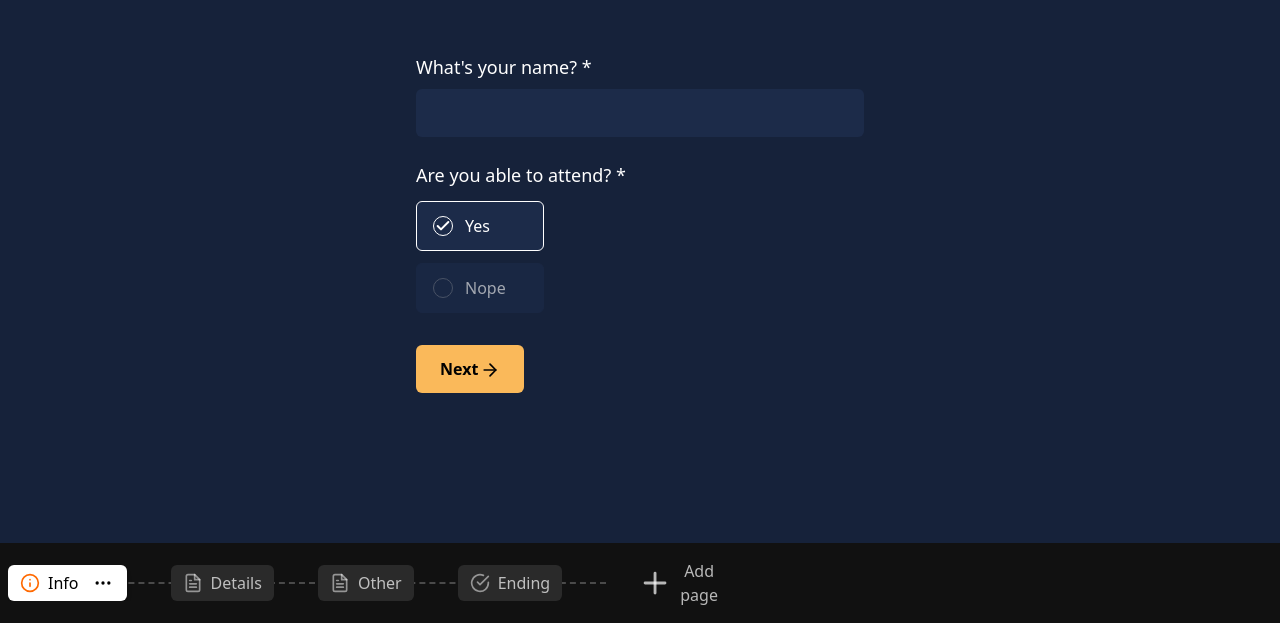
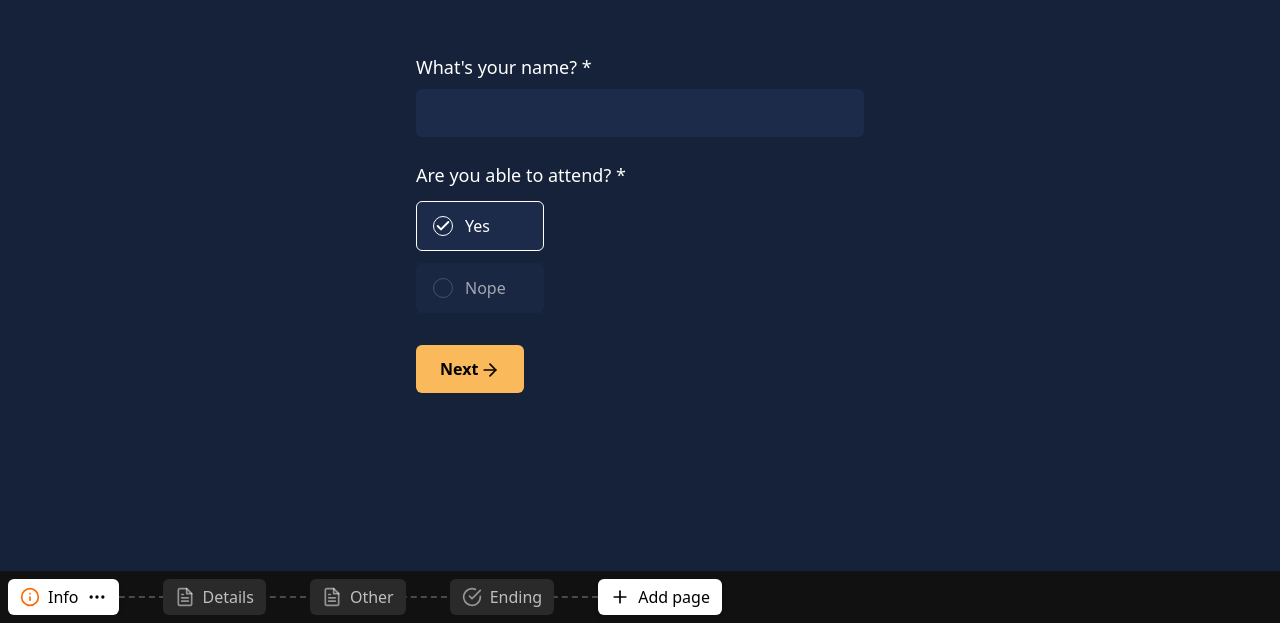
Before and after one commit to bryan-ilman-on-github/react-draggable-page-nav, a Next.js app: page / in a window 1280 px wide. Shown: the part 177-800 px from the top of the page. Built offline with nearby package versions, Linux system fonts and the light colour scheme.

Commit message:
refactor(ui): make page buttons all same the size

```diff
--- a/src/app/globals.css
+++ b/src/app/globals.css
@@ -24,23 +24,13 @@ body {
     rgb(var(--background-start-rgb));
 }
 
-/* Custom Scrollbar Styles */
+/* Styles to hide the scrollbar */
+.custom-scrollbar {
+  -ms-overflow-style: none; /* IE and Edge */
+  scrollbar-width: none; /* Firefox */
+}
 .custom-scrollbar::-webkit-scrollbar {
-  height: 6px;
-}
-
-.custom-scrollbar::-webkit-scrollbar-track {
-  background: #2a2a2a;
-  border-radius: 10px;
-}
-
-.custom-scrollbar::-webkit-scrollbar-thumb {
-  background: #555;
-  border-radius: 10px;
-}
-
-.custom-scrollbar::-webkit-scrollbar-thumb:hover {
-  background: #777;
+  display: none; /* Chrome, Safari, and Opera */
 }
 
 /* Pure CSS Dashed Line */
--- a/src/components/DraggablePageItem.tsx
+++ b/src/components/DraggablePageItem.tsx
@@ -4,6 +4,7 @@ import { Reorder, useDragControls } from "framer-motion";
 import type { Page } from "./PageNavigation";
 import { PageButton } from "./PageButton";
 import { AddPageButton } from "./AddPageButton";
+import { RefObject } from "react";
 
 interface DraggablePageItemProps {
   page: Page;
@@ -13,6 +14,7 @@ interface DraggablePageItemProps {
   onDelete: () => void;
   onRename: () => void;
   isLast: boolean;
+  constraintsRef: RefObject<HTMLElement>;
 }
 
 export function DraggablePageItem({
@@ -23,6 +25,7 @@ export function DraggablePageItem({
   onDelete,
   onRename,
   isLast,
+  constraintsRef,
 }: DraggablePageItemProps) {
   const dragControls = useDragControls();
 
@@ -31,9 +34,11 @@ export function DraggablePageItem({
       value={page}
       dragListener={false}
       dragControls={dragControls}
+      dragConstraints={constraintsRef}
+      dragElastic={0}
       className="flex items-center flex-shrink-0 z-10"
     >
-      <div className="bg-[#111111] pr-1">
+      <div className="pr-1">
         <PageButton
           page={page}
           isActive={isActive}
@@ -45,10 +50,8 @@ export function DraggablePageItem({
       </div>
 
       {isLast ? (
-        // Render a simple, non-interactive spacer for the last item
         <div className="w-10 h-8"></div>
       ) : (
-        // Render the interactive separator for all other items
         <div className="relative flex items-center justify-center w-10 h-8 group transition-all duration-300 ease-in-out hover:w-20">
           <div className="absolute opacity-0 group-hover:opacity-100 transition-opacity">
             <AddPageButton onClick={onAdd} />
--- a/src/components/PageButton.tsx
+++ b/src/components/PageButton.tsx
@@ -66,7 +66,6 @@ export function PageButton({
         }}
         // The entire button is now the drag handle
         onPointerDown={(e) => dragControls.start(e)}
-        whileTap={{ scale: isActive ? 1 : 0.95 }}
       >
         <page.icon
           className={`h-5 w-5 ${
@@ -83,7 +82,7 @@ export function PageButton({
               isMenuOpen ? setIsMenuOpen(false) : openMenu();
             }}
             aria-label="Open page settings"
-            className="ml-1 p-0.5 rounded hover:bg-black/10 cursor-pointer"
+            className="rounded hover:bg-black/10 cursor-pointer"
           >
             <MoreIcon className="h-5 w-5" />
           </button>
--- a/src/components/PageNavigation.tsx
+++ b/src/components/PageNavigation.tsx
@@ -1,6 +1,6 @@
 "use client";
 
-import { useState } from "react";
+import { useState, useRef } from "react";
 import { Reorder } from "framer-motion";
 import {
   InfoIcon,
@@ -27,6 +27,7 @@ const INITIAL_PAGES: Page[] = [
 export function PageNavigation() {
   const [pages, setPages] = useState<Page[]>(INITIAL_PAGES);
   const [activePageId, setActivePageId] = useState<string>("info");
+  const constraintsRef = useRef<HTMLOListElement>(null);
 
   const addPage = (index: number) => {
     const newPage: Page = {
@@ -69,6 +70,7 @@ export function PageNavigation() {
     <div className="w-full bg-[#111111] p-2">
       <div className="relative flex items-center">
         <Reorder.Group
+          ref={constraintsRef}
           as="ol"
           axis="x"
           values={pages}
@@ -85,15 +87,16 @@ export function PageNavigation() {
               onDelete={() => deletePage(page.id)}
               onRename={() => renamePage(page.id)}
               isLast={index === pages.length - 1}
+              constraintsRef={constraintsRef as React.RefObject<HTMLElement>}
             />
           ))}
         </Reorder.Group>
         <div className="flex-shrink-0">
           <button
             onClick={() => addPage(pages.length)}
-            className="flex items-center gap-2 ml-4 px-4 py-2 rounded-md text-white/70 hover:bg-white/10 transition-colors"
+            className="flex items-center gap-2 px-3 py-1.5 rounded-md bg-white text-black shadow-md hover:bg-gray-200 transition-colors"
           >
-            <AddIcon />
+            <AddIcon className="h-5 w-5 text-black" />
             Add page
           </button>
         </div>
```
